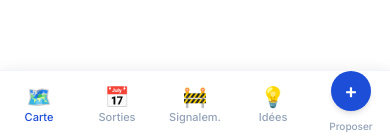
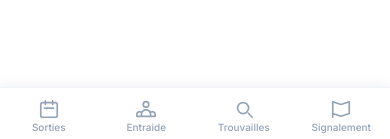
Before and after one commit to mtcorppro-max/Pieauxerre, a Next.js app: page /carte in a window 390 px wide. Shown: the part 702-841 px from the top of the page. Built offline with nearby package versions, Linux system fonts and the light colour scheme; no server answers; the database is empty.

Commit message:
BottomNav : supprime Carte et Proposer, 4 onglets SVG seulement

```diff
--- a/src/components/BottomNav.tsx
+++ b/src/components/BottomNav.tsx
@@ -1,64 +1,75 @@
 "use client";
 
 import Link from "next/link";
-import { usePathname, useSearchParams } from "next/navigation";
+import { usePathname } from "next/navigation";
 import { Suspense } from "react";
 
+function IconCalendar({ active }: { active: boolean }) {
+  return (
+    <svg xmlns="http://www.w3.org/2000/svg" width="22" height="22" fill="none" viewBox="0 0 24 24" stroke={active ? "#1d4ed8" : "#94a3b8"} strokeWidth={1.8}>
+      <path strokeLinecap="round" strokeLinejoin="round" d="M8 7V3m8 4V3m-9 8h10M5 21h14a2 2 0 002-2V7a2 2 0 00-2-2H5a2 2 0 00-2 2v12a2 2 0 002 2z" />
+    </svg>
+  );
+}
+
+function IconHandshake({ active }: { active: boolean }) {
+  return (
+    <svg xmlns="http://www.w3.org/2000/svg" width="22" height="22" fill="none" viewBox="0 0 24 24" stroke={active ? "#1d4ed8" : "#94a3b8"} strokeWidth={1.8}>
+      <path strokeLinecap="round" strokeLinejoin="round" d="M17 20h5v-2a3 3 0 00-5.356-1.857M17 20H7m10 0v-2c0-.656-.126-1.283-.356-1.857M7 20H2v-2a3 3 0 015.356-1.857M7 20v-2c0-.656.126-1.283.356-1.857m0 0a5.002 5.002 0 019.288 0M15 7a3 3 0 11-6 0 3 3 0 016 0z" />
+    </svg>
+  );
+}
+
+function IconSearch({ active }: { active: boolean }) {
+  return (
+    <svg xmlns="http://www.w3.org/2000/svg" width="22" height="22" fill="none" viewBox="0 0 24 24" stroke={active ? "#1d4ed8" : "#94a3b8"} strokeWidth={1.8}>
+      <path strokeLinecap="round" strokeLinejoin="round" d="M21 21l-4.35-4.35M17 11A6 6 0 115 11a6 6 0 0112 0z" />
+    </svg>
+  );
+}
+
+function IconFlag({ active }: { active: boolean }) {
+  return (
+    <svg xmlns="http://www.w3.org/2000/svg" width="22" height="22" fill="none" viewBox="0 0 24 24" stroke={active ? "#1d4ed8" : "#94a3b8"} strokeWidth={1.8}>
+      <path strokeLinecap="round" strokeLinejoin="round" d="M3 21V4m0 0l9 3 9-3v13l-9 3-9-3V4z" />
+    </svg>
+  );
+}
+
 const TABS = [
-  { href: "/carte",    emoji: "🗺️",  label: "Carte",       param: null },
-  { href: "/liste",    emoji: "📅",  label: "Sorties",     param: null },
-  { href: "/idees",    emoji: "🚧",  label: "Signalem.",   param: "probleme" },
-  { href: "/idees",    emoji: "💡",  label: "Idées",       param: "idee" },
-  { href: "/soumettre", emoji: "+", label: "Proposer",    param: null, fab: true },
+  { href: "/liste",       label: "Sorties",      Icon: IconCalendar },
+  { href: "/entraide",    label: "Entraide",     Icon: IconHandshake },
+  { href: "/trouvailles", label: "Trouvailles",  Icon: IconSearch },
+  { href: "/idees",       label: "Signalement",  Icon: IconFlag },
 ];
 
 function NavContent() {
   const pathname = usePathname();
-  const searchParams = useSearchParams();
-  const currentFiltre = searchParams.get("filtre");
 
   return (
     <nav
-      className="fixed inset-x-0 bottom-0 z-[2000] flex border-t border-slate-100 bg-white/95 backdrop-blur-md shadow-[0_-1px_12px_rgba(15,23,42,0.07)] md:hidden"
+      className="fixed inset-x-0 bottom-0 z-[2000] flex border-t border-slate-100 bg-white/98 backdrop-blur-md shadow-[0_-1px_12px_rgba(15,23,42,0.07)] md:hidden"
       style={{ paddingBottom: "env(safe-area-inset-bottom)" }}
     >
-      {TABS.map((t, i) => {
-        const onPath = pathname === t.href || (t.href !== "/idees" && pathname.startsWith(t.href + "/"));
-        const isActive = t.param
-          ? pathname === "/idees" && currentFiltre === t.param
-          : onPath;
-
-        if (t.fab) {
-          return (
-            <Link
-              key={i}
-              href={t.href}
-              className="flex flex-1 flex-col items-center justify-center gap-1 py-2"
-            >
-              <span className="flex h-10 w-10 -translate-y-2 items-center justify-center rounded-full bg-primary text-xl font-bold text-white shadow-md">
-                +
-              </span>
-              <span className="text-[10px] font-medium text-slate-400 -mt-1">Proposer</span>
-            </Link>
-          );
-        }
-
-        const href = t.param ? `${t.href}?filtre=${t.param}` : t.href;
-
+      {TABS.map(({ href, label, Icon }) => {
+        const active = pathname === href || pathname.startsWith(href + "/");
         return (
           <Link
-            key={i}
+            key={href}
             href={href}
-            className={[
-              "flex flex-1 flex-col items-center justify-center gap-0.5 py-2 text-[11px] font-medium transition-colors",
-              isActive ? "text-primary" : "text-slate-400",
-            ].join(" ")}
+            className="flex flex-1 flex-col items-center justify-center gap-0.5 py-2.5"
           >
-            <span className="text-xl leading-none">{t.emoji}</span>
-            <span>{t.label}</span>
+            <Icon active={active} />
+            <span className={[
+              "text-[10px] font-medium leading-none",
+              active ? "text-primary" : "text-slate-400",
+            ].join(" ")}>
+              {label}
+            </span>
           </Link>
         );
       })}
+
     </nav>
   );
 }
```
